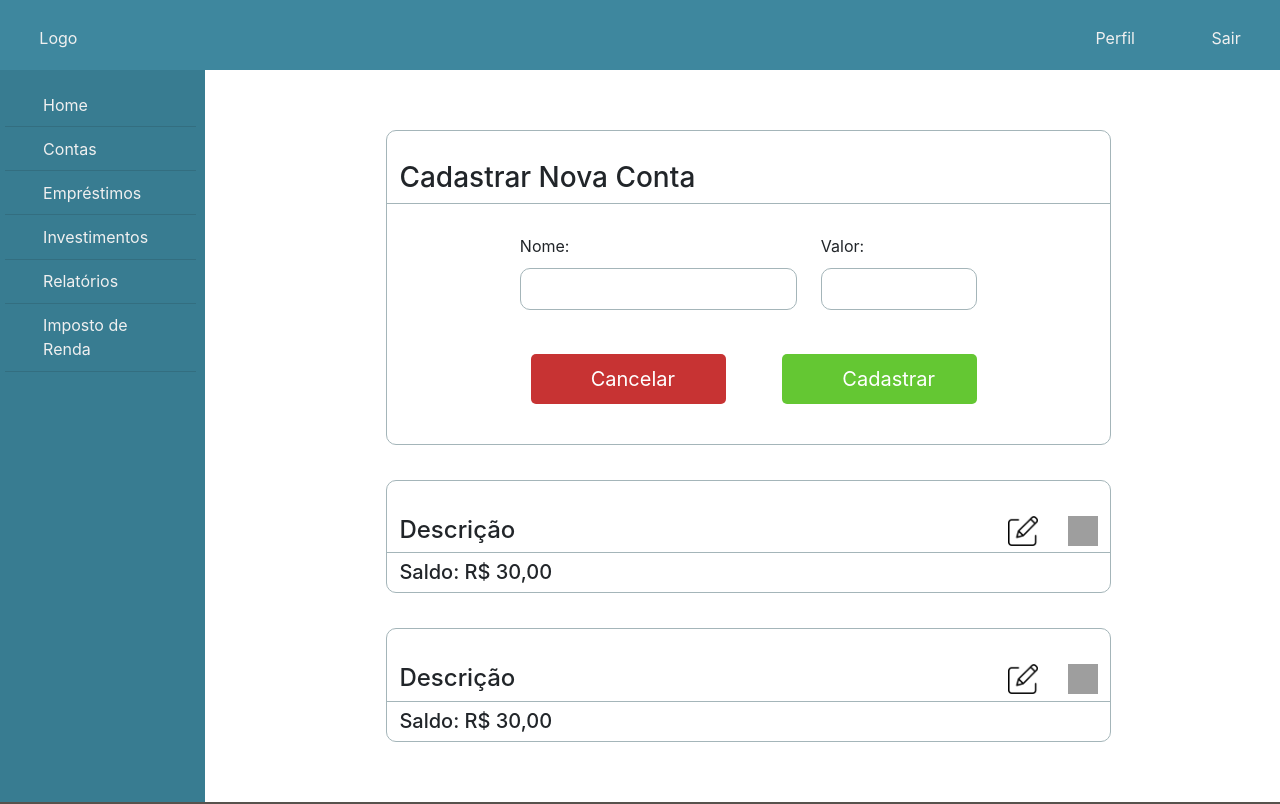
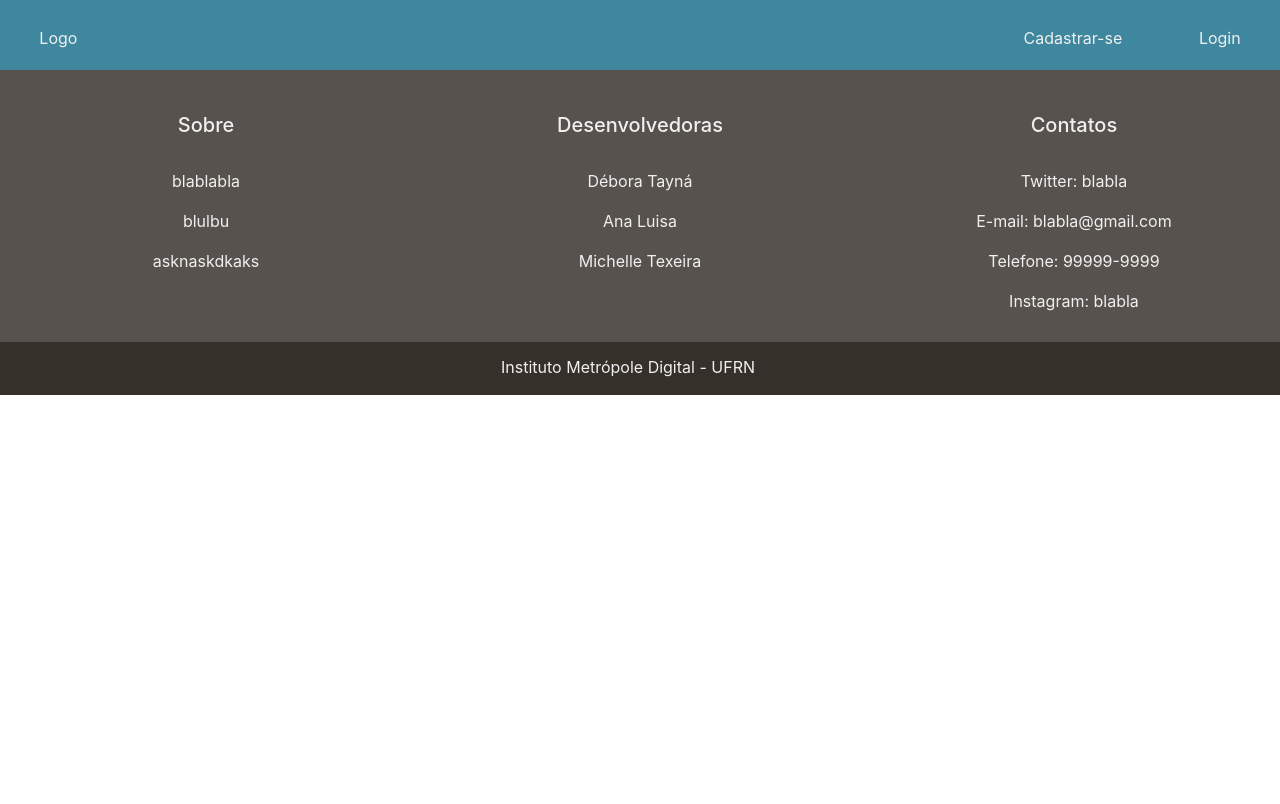
Before and after one commit to dtayna/FrontFinancas, a React (Create React App) app: page /contas in a window 1280 px wide. Shown: the top 804 px of the page. Built offline with nearby package versions, Linux system fonts and the light colour scheme; grey boxes are pictures that could not be loaded.

Commit message:
tentando

```diff
--- a/src/App.js
+++ b/src/App.js
@@ -14,11 +14,11 @@ import RoutesApp from './routes/RoutesApp';
 function App() {
   return (
 
-    //<RoutesApp />
+    <RoutesApp />
 
 
     // <PaginaExterna/>
-    <PaginaInterna/>
+    //<PaginaInterna/>
   );
 }
 
--- a/src/components/FormConta.js
+++ b/src/components/FormConta.js
@@ -5,13 +5,14 @@ import {api} from '../server';
 import RoutesApp from '../routes/RoutesApp';
 import { Link, redirect, useNavigate } from "react-router-dom";
 
-export function FormConta() {
+export function FormConta({pageContasToForm}) {
+
+    console.log(pageContasToForm,"finalmente form")
 
     const [errorMessages, setErrorMessages] = useState({});
     const [isSubmitted, setIsSubmitted] = useState(false);
-    const [conta, setConta] = useState({name:'', user_id:'token', value:'' });
+    const [conta, setConta] = useState({name:'', user_id:'24ca5f44-91c8-4ccc-8387-0a593dff30a8', value:'' });
     const navigate = useNavigate();
-
     const renderErrorMessage = (name) => name === errorMessages.name && (
     <div className="error">{errorMessages.message}</div>
   );
--- a/src/components/MenuLateral.js
+++ b/src/components/MenuLateral.js
@@ -15,7 +15,12 @@ import {
 import '../styles/Menu.css';
 
 
-export function MenuLateral() {
+export function MenuLateral({pageInternaToMenu}) {
+
+    const pageMenuToContas = (token) => {
+        pageInternaToMenu(token)
+    }
+    console.log(pageInternaToMenu, "chegou no menu lateral")
   return(
     <Router>
         <div className="menu-lateral-style col-4 col-lg-2">
@@ -56,7 +61,7 @@ export function MenuLateral() {
         </div>
         <Routes>
             <Route path='/home' element={<PaginaPrincipal/>}/>
-          <Route path='/contas' element={<PaginaContas/>}/>
+          <Route path='/contas' element={<PaginaContas pageMenuToContas={pageInternaToMenu}/>}/>
           <Route path='/emprestimos' element={<PaginaEmprestimo/>}/>
           <Route path='/investimentos' element={<PaginaInvestimentos/>}/>
           <Route path='/contas' element={<PaginaContas/>}/>
--- a/src/components/PaginaContas.js
+++ b/src/components/PaginaContas.js
@@ -3,7 +3,13 @@ import FormConta from './FormConta';
 import React from 'react';
 import { ItemConta } from "./ItemConta";
 
-export function PaginaContas() {
+export function PaginaContas({pageMenuToContas}) {
+
+  const pageContasToForm = (token) => {
+    pageMenuToContas(token)
+  }
+
+  console.log(pageMenuToContas," chegou em pg contas")
     return (
       <div className="col-8 col-lg-10">
         <div className="row espaco0"></div>
@@ -11,7 +17,7 @@ export function PaginaContas() {
               <div className="col-2"></div>
               <div className="col-8 border-thin white ">
                 <div className="row espaco00"></div>
-                <FormConta/>
+                <FormConta pageContasToForm={pageMenuToContas}/>
                 <div className="row espaco00"></div>
               </div>
               <div className="col-2"></div>
--- a/src/components/PaginaInterna.js
+++ b/src/components/PaginaInterna.js
@@ -9,12 +9,17 @@ export function PaginaInterna({pageRoutesToInterna}) {
   const pageInternaToRoutes = (logado) => {
 
  }
+ const pageInternaToMenu = (token) => {
+    pageRoutesToInterna(token)
+}
+
     console.log(pageRoutesToInterna, "chegou em interna")
+    console.log(pageInternaToMenu, "chegou em interna-contas")
     return (
       <div>
         <MenuInterno/>
         <div className="row" id="wraper">
-            <MenuLateral/>
+            <MenuLateral pageInternaToMenu={pageRoutesToInterna}/>
         </div>
         <Rodape/>
       </div>
--- a/src/server/index.js
+++ b/src/server/index.js
@@ -2,12 +2,13 @@ import axios from 'axios';
 
 const baseURL = 'http://localhost:8080/api';
 
-
+const token = localStorage.getItem('auth-token')
 
 export const api = axios.create({
   baseURL: `${baseURL}`,
   headers: {
    'Content-Type': 'application/json',
+   'Authorization': `Bearer ${token}`,
   },
 });
 
```
